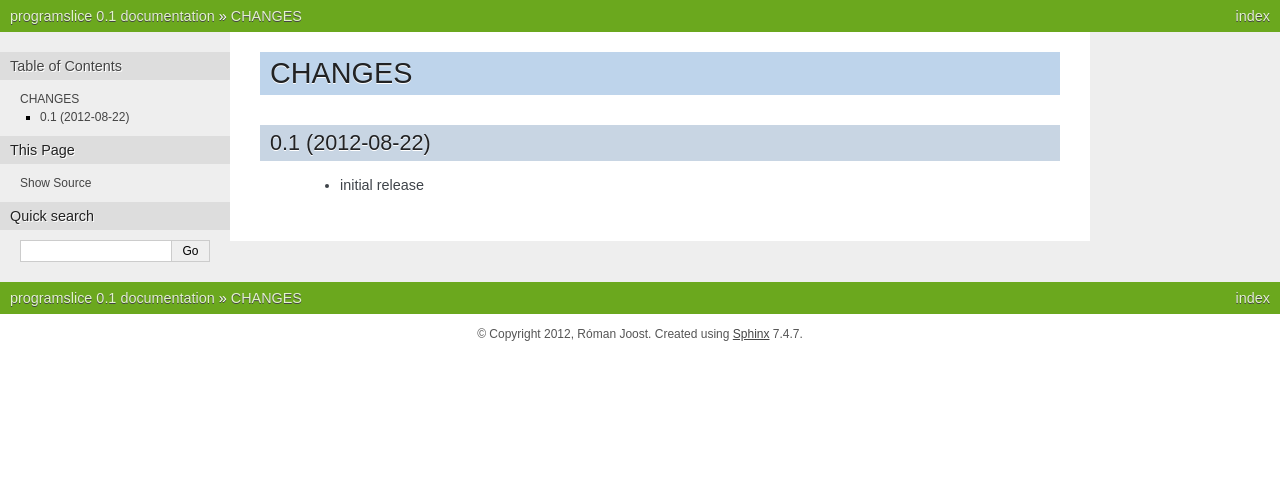
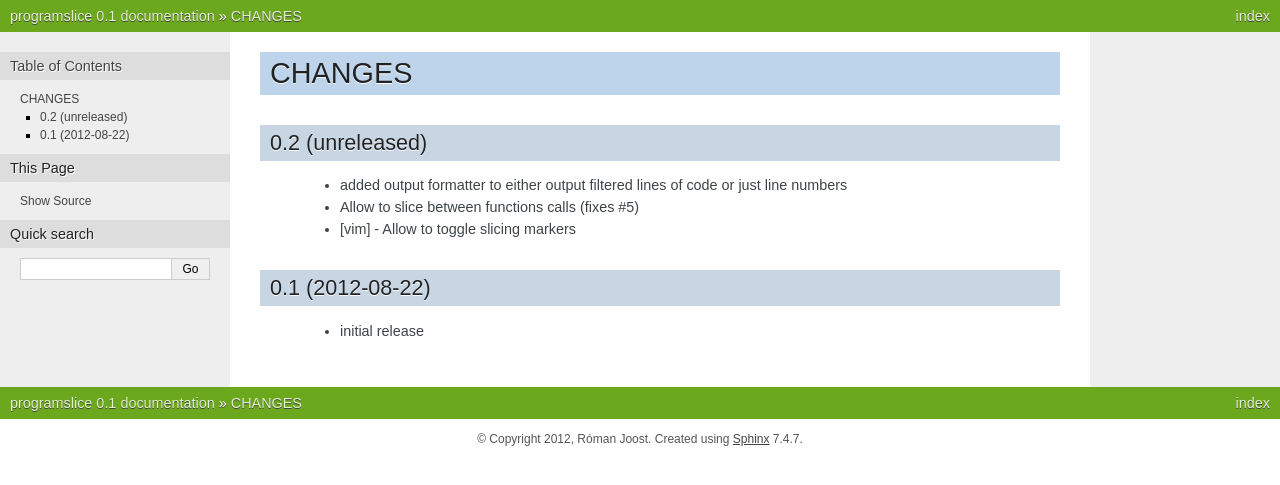
Before and after one commit to romanofski/programslice, a Sphinx documentation site: the page built from docs/CHANGES.rst, in a window 1280 px wide. Shown: the top 485 px of the page. Built offline with Sphinx 7.4.7, drawn with Linux system fonts in a browser that asks for light colours; formulas are drawn with MathJax 3.

Commit message:
Updated ChangeLog

```diff
--- a/docs/CHANGES.rst
+++ b/docs/CHANGES.rst
@@ -1,5 +1,16 @@
 CHANGES
 =======
+
+0.2 (unreleased)
+----------------
+
+    * added output formatter to either output filtered lines of code or
+      just line numbers
+
+    * Allow to slice between functions calls (fixes #5)
+
+    * [vim] - Allow to toggle slicing markers
+
 
 0.1 (2012-08-22)
 ----------------
```
